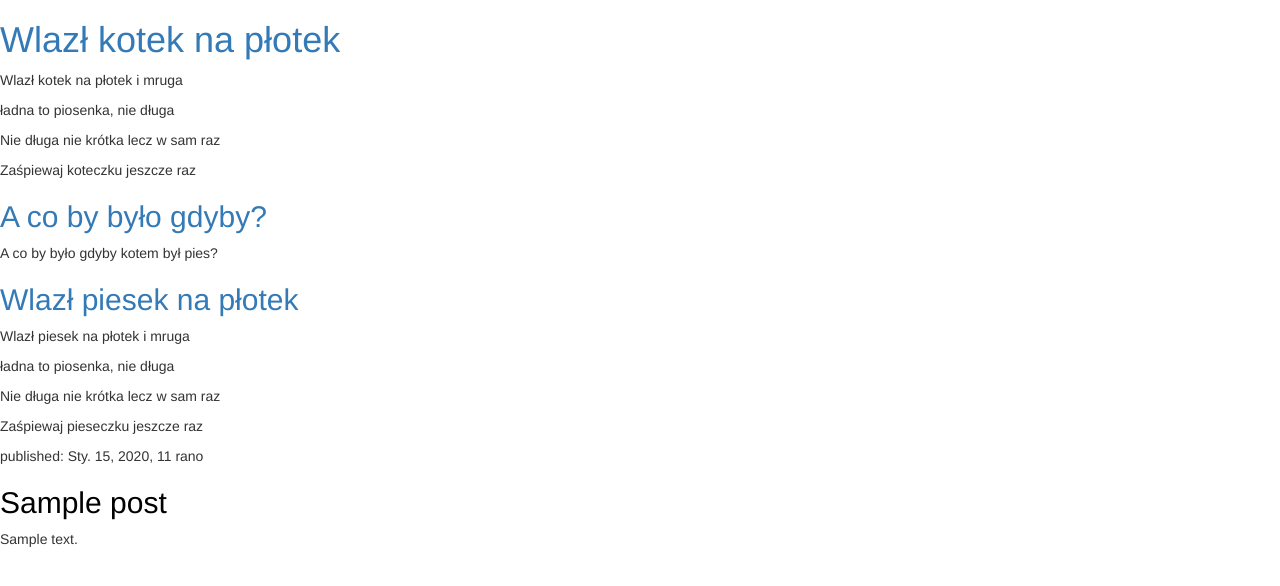
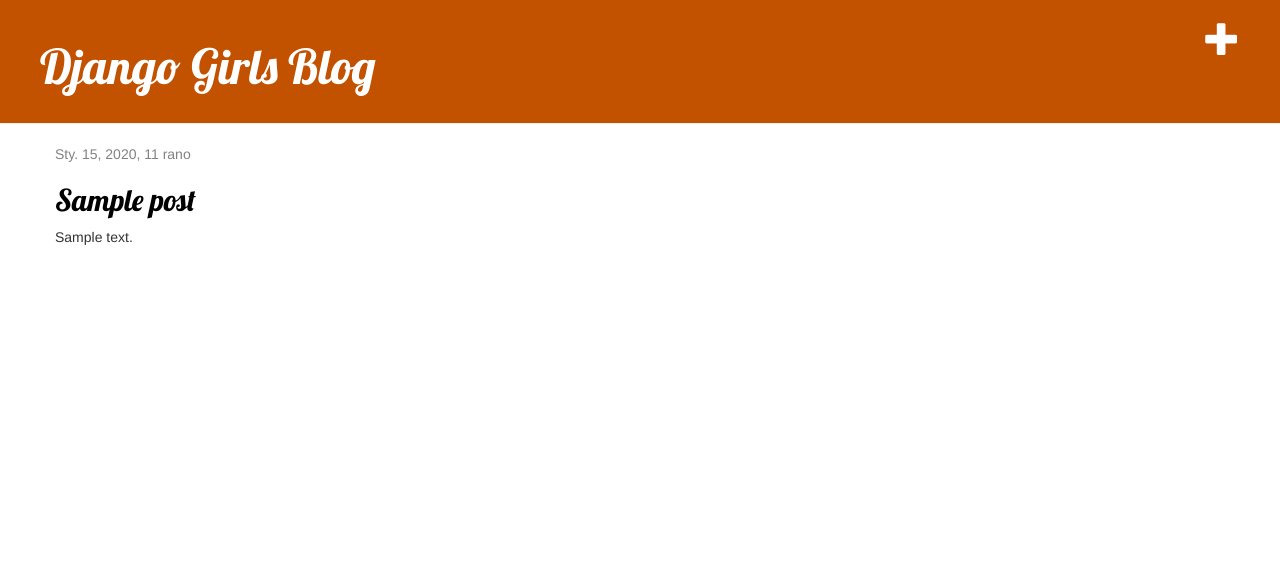
Before and after one commit to lTobuchl/my-first-blog, a Django app: template blog/templates/blog/post_list.html in a window 1280 px wide. Shown: the top 586 px of the page. Run offline with Django 3.2, Linux system fonts and the light colour scheme; the template is opened without the code that fills it: values that come from a table or form of the project are taken from there, others are empty; tables that the repository leaves empty hold one stand-in row (values such as "Sample post"); parts of the project's set-up code (start-up, migrations or seed data) failed here and were passed over; some libraries are stand-ins or nearby versions.

Commit message:
Added view and template for detailed blog post as well as CSS for the site.

```diff
--- a/blog/templates/blog/base.html
+++ b/blog/templates/blog/base.html
@@ -1,15 +1,15 @@
-
 {% load static %}
 <html>
     <head>
-        <link rel="stylesheet" href="{% static 'css/blog.css' %}">
-        <title>Wesoła Historyjka</title>
+        <title>Django Girls blog</title>
         <link rel="stylesheet" href="//maxcdn.bootstrapcdn.com/bootstrap/3.2.0/css/bootstrap.min.css">
         <link rel="stylesheet" href="//maxcdn.bootstrapcdn.com/bootstrap/3.2.0/css/bootstrap-theme.min.css">
-        <link href="//fonts.googleapis.com/css?family=Lobster&subset=latin,latin-ext" rel="stylesheet" type="text/css">
+        <link href='//fonts.googleapis.com/css?family=Lobster&subset=latin,latin-ext' rel='stylesheet' type='text/css'>
+        <link rel="stylesheet" href="{% static 'css/blog.css' %}">
     </head>
     <body>
         <div class="page-header">
+            <a href="{% url 'post_new' %}" class="top-menu"><span class="glyphicon glyphicon-plus"></span></a>
             <h1><a href="/">Django Girls Blog</a></h1>
         </div>
         <div class="content container">
--- a/blog/templates/blog/post_list.html
+++ b/blog/templates/blog/post_list.html
@@ -1,39 +1,13 @@
-{% load static %}
-<html>
-    <head>
-        <link rel="stylesheet" href="{% static 'css/blog.css' %}">
-        <title>Wesoła Historyjka</title>
-        <link rel="stylesheet" href="//maxcdn.bootstrapcdn.com/bootstrap/3.2.0/css/bootstrap.min.css">
-        <link rel="stylesheet" href="//maxcdn.bootstrapcdn.com/bootstrap/3.2.0/css/bootstrap-theme.min.css">
-        <link href="//fonts.googleapis.com/css?family=Lobster&subset=latin,latin-ext" rel="stylesheet" type="text/css">
-    </head>
-    <body>
+{% extends 'blog/base.html' %}
 
-        <div>
-            <h1><a href="/">Wlazł kotek na płotek</a></h1>
+{% block content %}
+    {% for post in posts %}
+        <div class="post">
+            <div class="date">
+                {{ post.published_date }}
+            </div>
+            <h2><a href="">{{ post.title }}</a></h2>
+            <p>{{ post.text|linebreaksbr }}</p>
         </div>
-
-        <div>
-            <p>Wlazł kotek na płotek i mruga</p>
-            <p>ładna to piosenka, nie długa</p>
-            <p>Nie długa nie krótka lecz w sam raz</p>
-            <p>Zaśpiewaj koteczku jeszcze raz</p>
-            <h2><a href="">A co by było gdyby?</a></h2>
-            <p>A co by było gdyby kotem był pies?</p>
-        </div>
-
-        <div>
-
-            <h2><a href="">Wlazł piesek na płotek</a></h2>
-            <p>Wlazł piesek na płotek i mruga</p>
-            <p>ładna to piosenka, nie długa</p>
-            <p>Nie długa nie krótka lecz w sam raz</p>
-            <p>Zaśpiewaj pieseczku jeszcze raz</p>
-             </div>
-        <div class="post">
-    <p>published: {{ post.published_date }}</p>
-    <h2><a href="">{{ post.title }}</a></h2>
-    <p>{{ post.text|linebreaksbr }}</p>
-            </div>
-    </body>
-</html>
+    {% endfor %}
+{% endblock %}
--- a/blog/urls.py
+++ b/blog/urls.py
@@ -3,4 +3,6 @@ from . import views
 
 urlpatterns = [
     path('', views.post_list, name='post_list'),
+    path('post/<int:pk>/', views.post_detail, name='post_detail'),
+    path('post/new/', views.post_new, name='post_new'),
 ]
```
Also changed, not shown: blog/forms.py (added, +9 -0 lines), blog/templates/blog/post_detail.html (added, +14 -0 lines), blog/templates/blog/post_edit.html (added, +9 -0 lines), blog/views.py (+27 -6 lines). Lines whose indentation alone changed are shown as unchanged.
